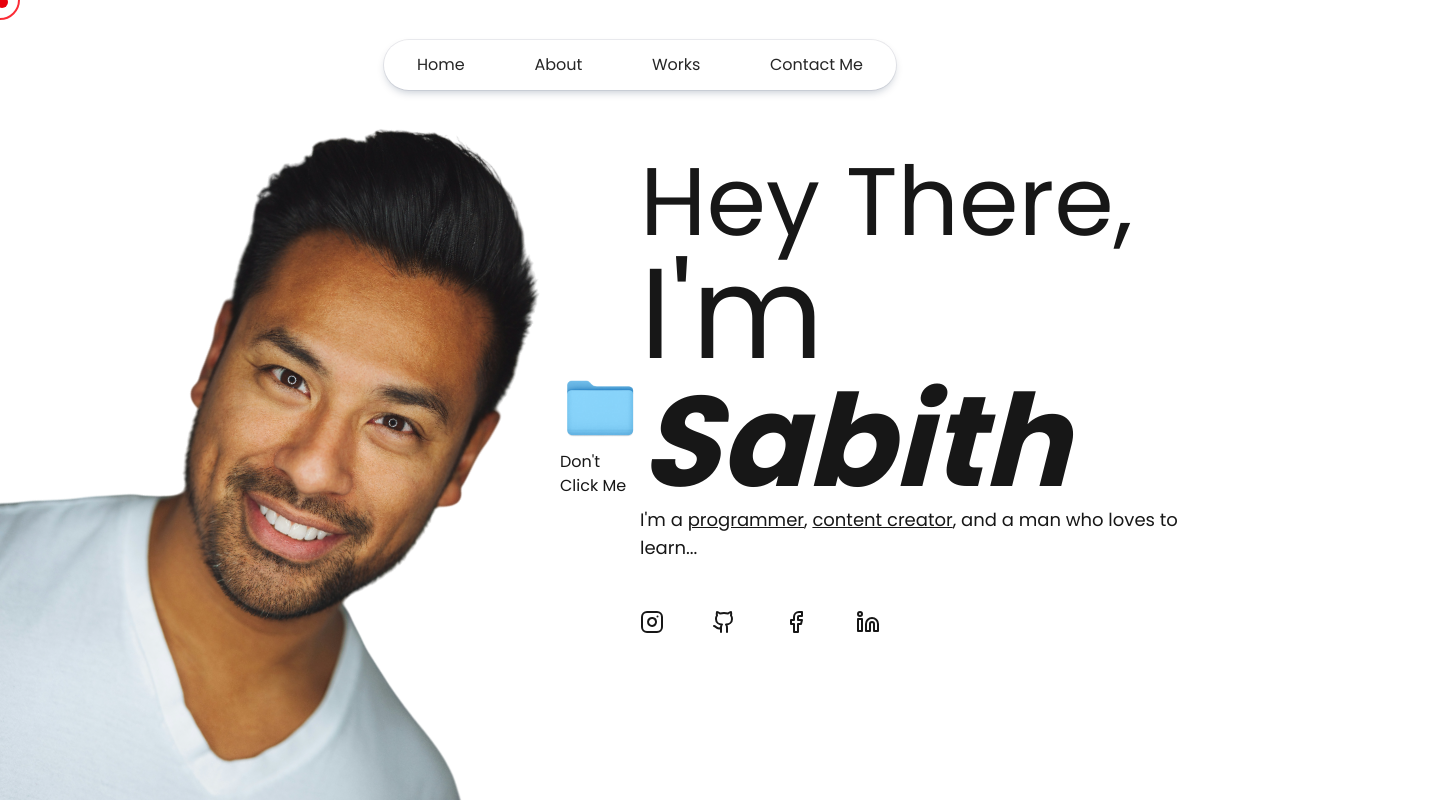
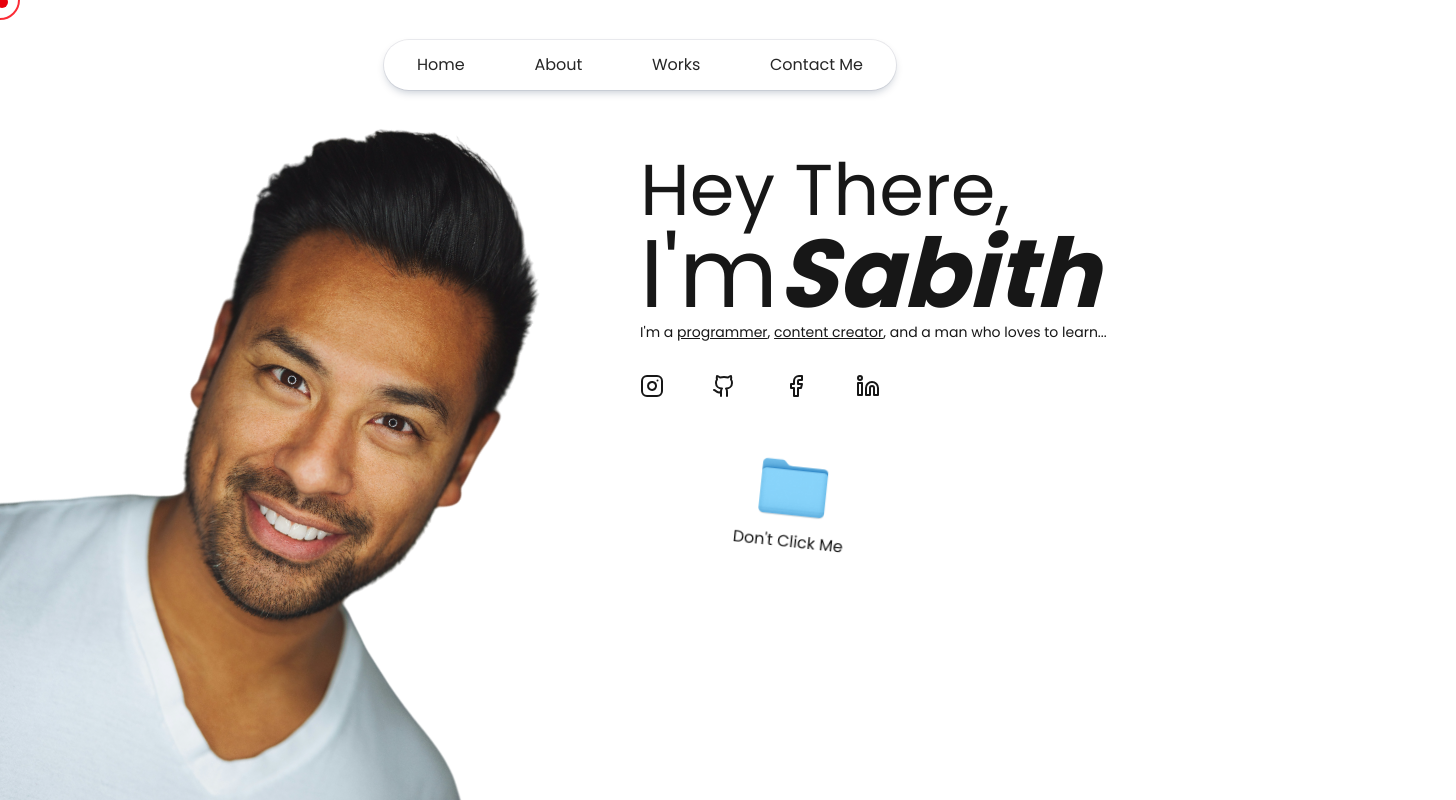
Before and after one commit to masterdevsabith/my-portfolio, a Next.js app: page / in a window 1280 px wide. Shown: the top 800 px of the page, 1456 px wide, since content can reach past the window. Built offline with nearby package versions, Linux system fonts and the light colour scheme; a web font is replaced by a local one.

Commit message:
hero section responsiveness done

```diff
--- a/app/components/Hero.tsx
+++ b/app/components/Hero.tsx
@@ -89,7 +89,7 @@ export default function Hero() {
         />
 
         <div
-          className="folder_icon flex flex-col items-center absolute top-70 left-140 z-50"
+          className="sm:w-1/2 md:w-1/2 folder_icon flex flex-col items-center absolute top-90 left-200 sm:top-80 sm:left-100 md:top-80 md:left-120 lg:top-90 lg:left-158 rotate-6 z-50"
           onClick={() => setOpen(!open)}
         >
           <Image
@@ -97,7 +97,7 @@ export default function Hero() {
             alt=""
             width={80}
             height={80}
-            className="hover:scale-105 transition-all duration-300"
+            className=" hover:scale-105 transition-all duration-300"
           />
           <span>Don't Click Me</span>
         </div>
@@ -105,13 +105,13 @@ export default function Hero() {
 
       <div className="right w-1/2 h-full pr-14 py-16 flex flex-col items-start justify-start">
         <div className="headings flex flex-col">
-          <h1 className="text-8xl">Hey There,</h1>
-          <h1 className="text-9xl">
+          <h1 className="lg:text-7xl text-5xl">Hey There,</h1>
+          <h1 className="lg:text-8xl text-6xl lg:flex sm:flex">
             I'm <b className="italic">Sabith</b>
           </h1>
         </div>
-        <div className="content mb-12">
-          <p className="text-lg">
+        <div className="content mb-12 sm:mb-8">
+          <p className="text-lg sm:text-sm">
             I'm a <u>programmer</u>, <u>content creator</u>, and a man who loves
             to learn...
           </p>
--- a/app/page.tsx
+++ b/app/page.tsx
@@ -26,7 +26,7 @@ export default function Home() {
 
         <Hero />
 
-        <About />
+        {/* <About />
 
         <ContentCreation />
 
@@ -36,7 +36,7 @@ export default function Home() {
 
         <Contact />
 
-        <Footer />
+        <Footer /> */}
       </main>
     </ScrollerContext>
   );
```
